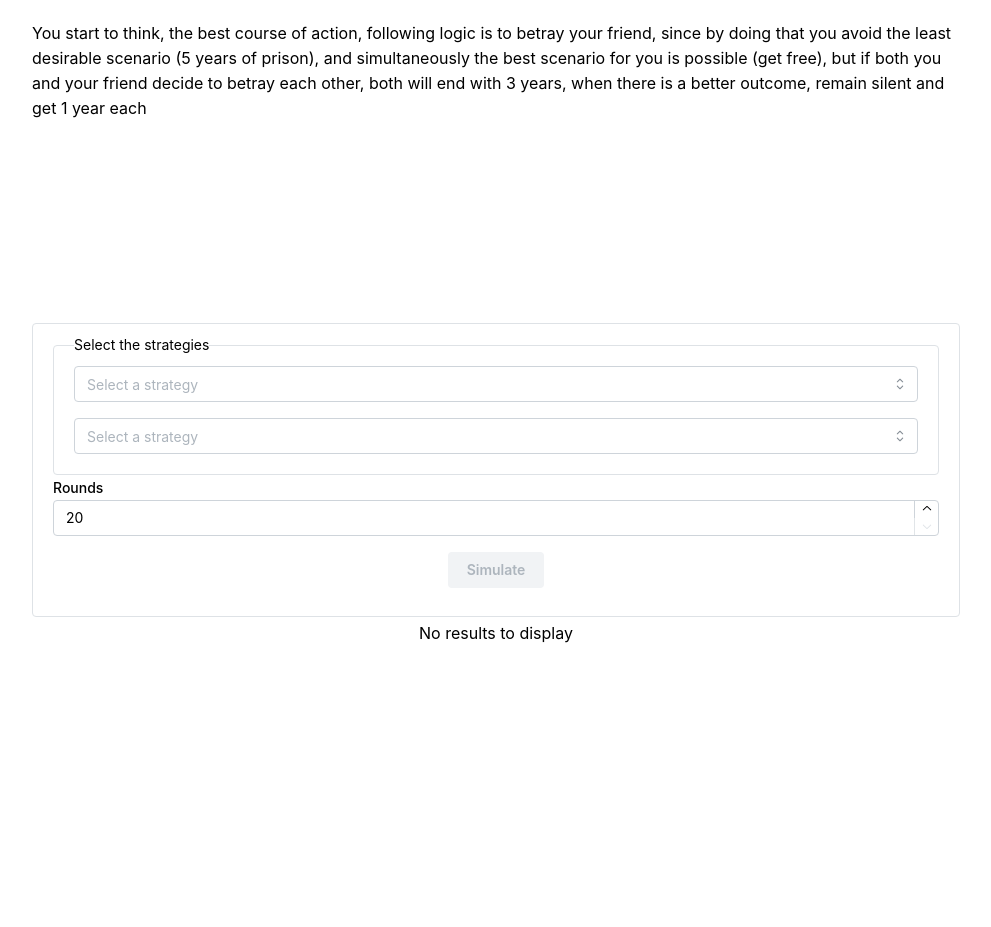
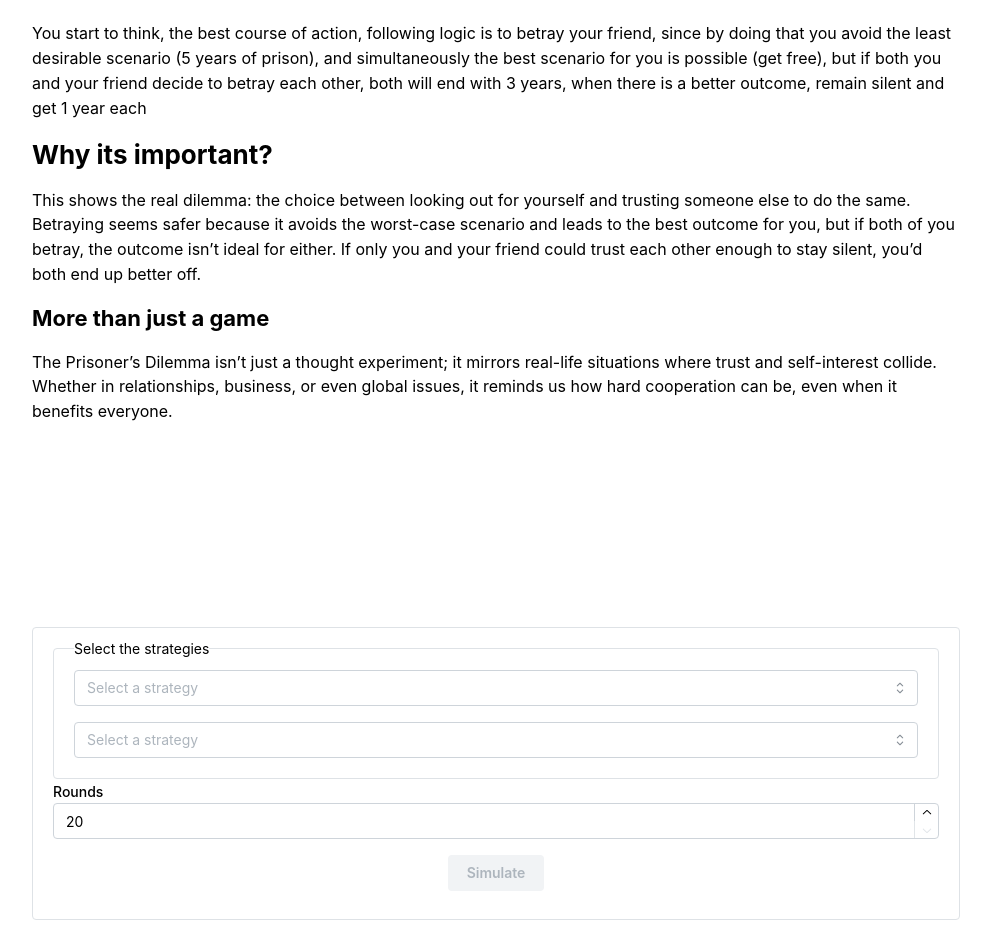
Before and after one commit to AndresCRamos/prisoners-dilemma, a React (Vite) app: page / in a window 1280 px wide. Shown: the part 1740-2667 px from the top of the page, without its empty margins (144-1135 px from the left). Before the commit the page ends 2601 px from the top, so only its background shows below. Built offline with nearby package versions, Linux system fonts and the light colour scheme.

Commit message:
Explain importance

```diff
--- a/src/components/LearnMore.tsx
+++ b/src/components/LearnMore.tsx
@@ -67,6 +67,22 @@ const LearnMore: React.FC = () => {
             friend decide to betray each other, both will end with 3 years, when
             there is a better outcome, remain silent and get 1 year each
           </Text>
+          <Title order={2}>Why its important?</Title>
+          <Text>
+            This shows the real dilemma: the choice between looking out for
+            yourself and trusting someone else to do the same. Betraying seems
+            safer because it avoids the worst-case scenario and leads to the
+            best outcome for you, but if both of you betray, the outcome isn’t
+            ideal for either. If only you and your friend could trust each other
+            enough to stay silent, you’d both end up better off.
+          </Text>
+          <Title order={3}>More than just a game</Title>
+          <Text>
+            The Prisoner’s Dilemma isn’t just a thought experiment; it mirrors
+            real-life situations where trust and self-interest collide. Whether
+            in relationships, business, or even global issues, it reminds us how
+            hard cooperation can be, even when it benefits everyone.
+          </Text>
         </Stack>
       </Container>
     </>
```
